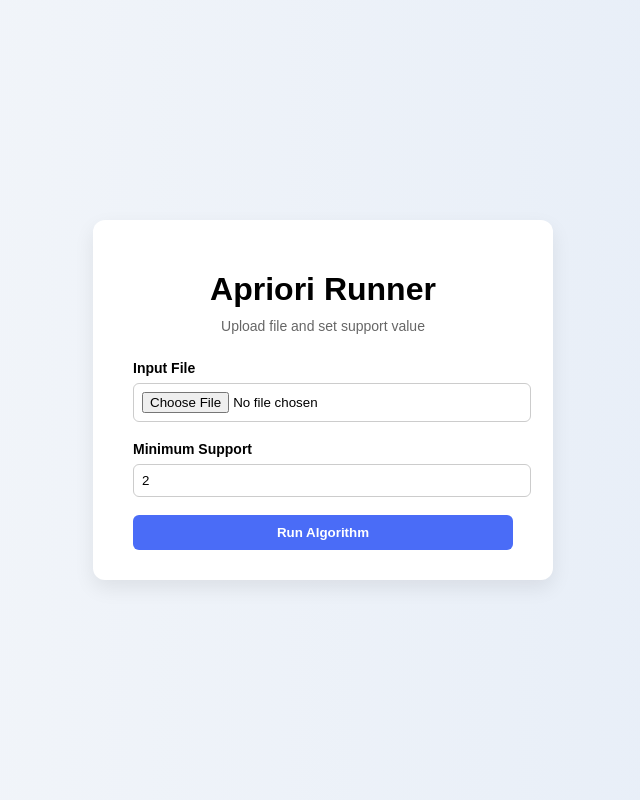
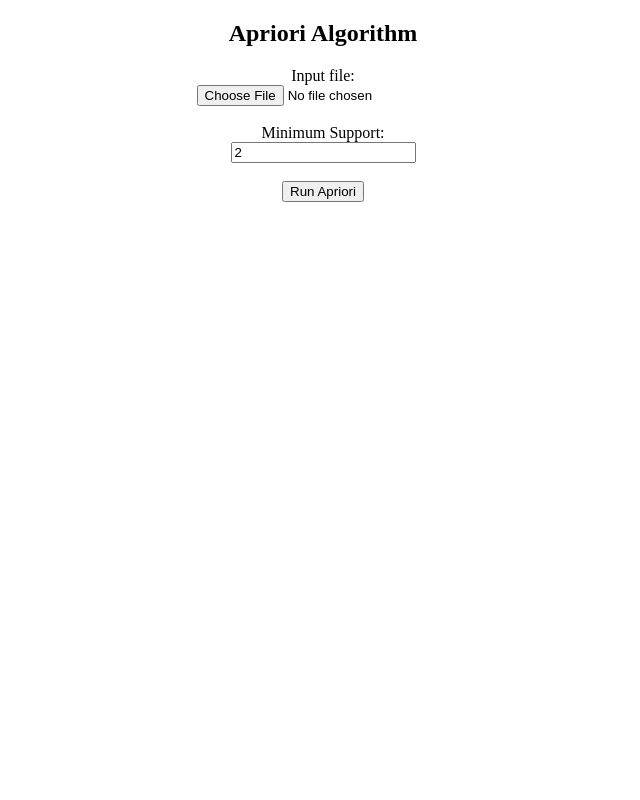
Before and after one commit to saharthejamal/Proj_2, a Flask app: page / in a window 1280 px wide. Shown: the whole page, without its empty margins (317-957 px from the left). Run offline with Flask 3, Linux system fonts and the light colour scheme; parts of the project's set-up code (start-up, migrations or seed data) failed here and were passed over.

Commit message:
fix centering

```diff
--- a/templates/index.html
+++ b/templates/index.html
@@ -1,118 +1,33 @@
 <!DOCTYPE html>
 <html>
 <head>
-    <title>SJ Apriori Tool</title>
-
-    <style>
-        body {
-            margin: 0;
-            padding: 0;
-            font-family: Arial, Helvetica, sans-serif;
-            background: linear-gradient(to right, #f5f7fa, #e4ecf7);
-        }
-
-        .container {
-            width: 100%;
-            min-height: 100vh;
-            display: flex;
-            justify-content: center;
-            align-items: center;
-        }
-
-        .card {
-            background: white;
-            padding: 30px 40px;
-            border-radius: 12px;
-            box-shadow: 0 8px 20px rgba(0,0,0,0.08);
-            width: 380px;
-        }
-
-        h1 {
-            text-align: center;
-            margin-bottom: 10px;
-        }
-
-        .subtitle {
-            text-align: center;
-            font-size: 14px;
-            color: #666;
-            margin-bottom: 25px;
-        }
-
-        label {
-            font-weight: bold;
-            font-size: 14px;
-        }
-
-        input[type="file"],
-        input[type="number"] {
-            width: 100%;
-            padding: 8px;
-            margin-top: 6px;
-            margin-bottom: 18px;
-            border-radius: 6px;
-            border: 1px solid #ccc;
-        }
-
-        button {
-            width: 100%;
-            padding: 10px;
-            background-color: #4a6cf7;
-            color: white;
-            border: none;
-            border-radius: 6px;
-            font-weight: bold;
-            cursor: pointer;
-            transition: background 0.2s ease;
-        }
-
-        button:hover {
-            background-color: #3a56d4;
-        }
-
-        .results {
-            margin-top: 25px;
-            padding: 15px;
-            background: #f8f9fc;
-            border-radius: 8px;
-            border: 1px solid #e0e6f0;
-        }
-
-        pre {
-            white-space: pre-wrap;
-            word-wrap: break-word;
-            font-size: 13px;
-        }
-    </style>
-
+    <title>Proj_2 SJ Apriori Algorithm</title>
 </head>
 <body>
 
-    <div class="container">
-        <div class="card">
+<div style="text-align: center;">
 
-            <h1>Apriori Runner</h1>
-            <div class="subtitle">Upload file and set support value</div>
+    <h2>Apriori Algorithm</h2>
 
     <form method="POST" enctype="multipart/form-data">
+        <label>Input file:</label><br>
+        <input type="file" name="input_file" required>
 
-                <label for="file">Input File</label>
-                <input type="file" id="file" name="input_file" required>
+        <br><br>
 
-                <label for="support">Minimum Support</label>
-                <input type="number" id="support" name="min_support" value="2" min="1" required>
+        <label>Minimum Support:</label><br>
+        <input type="number" name="min_support" value="2" required>
 
-                <button type="submit">Run Algorithm</button>
+        <br><br>
+
+        <button type="submit">Run Apriori</button>
     </form>
 
     {% if result %}
-                <div class="results">
-                    <h3>Results</h3>
+        <h3>Results:</h3>
         <pre>{{ result }}</pre>
-                </div>
     {% endif %}
 
-        </div>
 </div>
 
 </body>
```
Also changed, not shown: 1 other file. Lines whose indentation alone changed are shown as unchanged.
